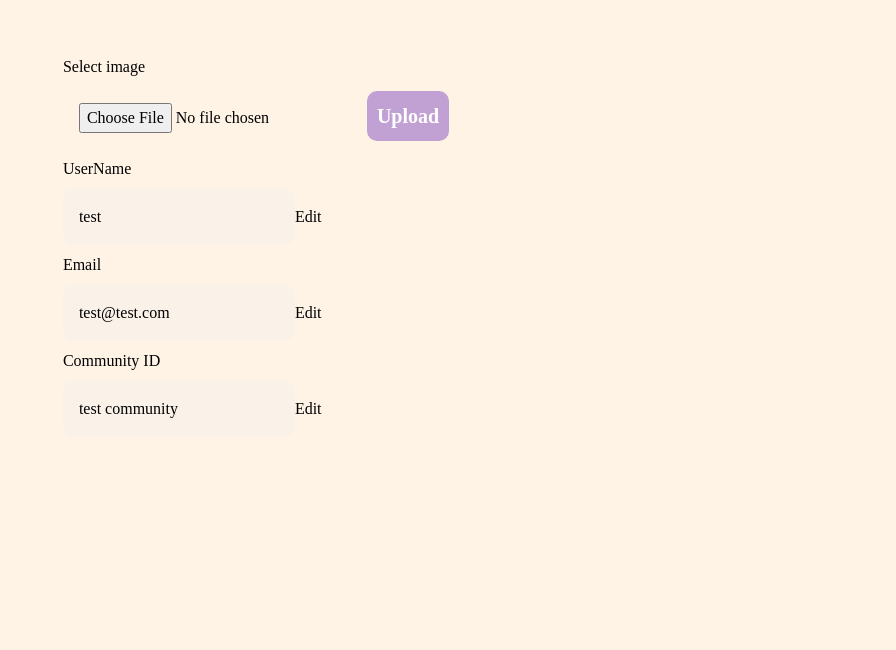
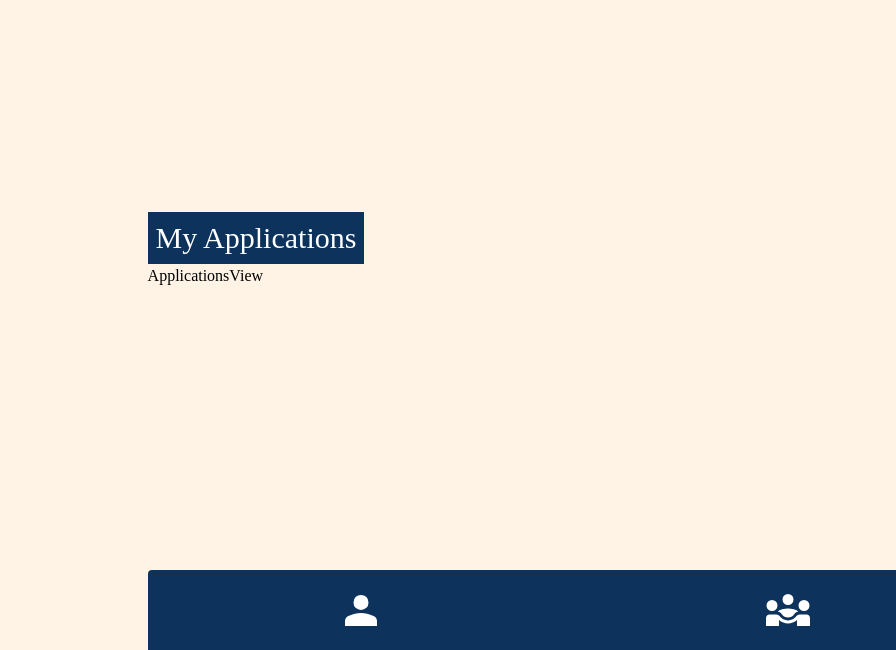
Before and after one commit to MinjiKong/BurnOut, a React (Create React App) app: page / in a window 1280 px wide. Shown: the part 150-800 px from the top of the page, without its empty margins (384-1280 px from the left). Built offline with nearby package versions, Linux system fonts and the light colour scheme; a web font is replaced by a local one.

Commit message:
Finish profile upload implementation

```diff
--- a/src/App.js
+++ b/src/App.js
@@ -33,20 +33,19 @@ function App() {
 
 
   return (
-    // <div className="App bg-beige">
-    //     {/* <Router>   */}
-    //       <Header text={text}/>
-    //       <Routes>
-    //         <Route path='/' element={<ApplicationsView/>}></Route>
-    //         {/* <Route path="/login" element={<Login/>}></Route> */}
-    //         <Route path="/community" element={<CommunityView />}></Route>
-    //         {/* <Route path='/settings' element={<Settings />}></Route> */}
-    //         <Route path='/leaderboard' element={<LeaderboardView />}></Route>
-    //       </Routes>
-    //       <Navbar />
-    //     {/* </Router> */}
-    //   </div>
-    <ProfileView/>
+    <div className="App bg-beige">
+        {/* <Router>   */}
+          <Header text={text}/>
+          <Routes>
+            <Route path='/' element={<ApplicationsView/>}></Route>
+            {/* <Route path="/login" element={<Login/>}></Route> */}
+            <Route path="/community" element={<CommunityView />}></Route>
+            {/* <Route path='/settings' element={<Settings />}></Route> */}
+            <Route path='/leaderboard' element={<LeaderboardView />}></Route>
+          </Routes>
+          <Navbar />
+        {/* </Router> */}
+      </div>
   )
 }
 
--- a/src/components/DataInterface.jsx
+++ b/src/components/DataInterface.jsx
@@ -30,6 +30,7 @@ import {
     sendPasswordResetEmail,
 
 } from "firebase/auth";
+import { getStorage, ref, uploadBytes, getDownloadURL } from "firebase/storage";
 // TODO: Add SDKs for Firebase products that you want to use
 // https://firebase.google.com/docs/web/setup#available-libraries
 
@@ -48,6 +49,7 @@ const firebaseConfig = {
 // Initialize Firebase
 const app = initializeApp(firebaseConfig);
 const db = getFirestore(app)
+const storage = getStorage(app);
 const analytics = getAnalytics(app);
 
 
@@ -138,21 +140,21 @@ export const updateApplication = (applicationData) => {
     });
 }
 
-export const getApplications = () => {
-    const applicationsColRef = collection(db, "applications");
-    const applicationsQuery = query(applicationsColRef, orderBy("dateApplied", "desc"));
-    return onSnapshot(applicationsQuery, (querySnapshot) => {
-        const applications = [];
-        querySnapshot.forEach((doc) => {
-            // doc.data() is never undefined for query doc snapshots
-            applications.push({
-                id: doc.id,
-                ...doc.data()
-            });
-        });
-        return applications;
-    });
-}
+// export const getApplications = () => {
+//     const applicationsColRef = collection(db, "applications");
+//     const applicationsQuery = query(applicationsColRef, orderBy("dateApplied", "desc"));
+//     return onSnapshot(applicationsQuery, (querySnapshot) => {
+//         const applications = [];
+//         querySnapshot.forEach((doc) => {
+//             // doc.data() is never undefined for query doc snapshots
+//             applications.push({
+//                 id: doc.id,
+//                 ...doc.data()
+//             });
+//         });
+//         return applications;
+//     });
+// }
 
 export const getCommunityApplications = (communityID) => {
     const applicationsColRef = collection(db, "applications");
@@ -204,6 +206,7 @@ export const addUser = (user) => {
         email: user.email,
         userName: user.userName,
         communityID: user.communityID,
+        imageUrl: ""
     }).then(() => {
         console.log("Document successfully written!");
     }
@@ -219,7 +222,7 @@ export const updateUser = (user) => {
         email: user.email,
         userName: user.userName,
         communityID: user.communityID,
-        image: user.image
+        imageUrl: user.imageUrl
     }).then(() => {
         console.log("Document successfully updated!");
     }
@@ -234,6 +237,7 @@ export const getUser = (userId) => {
         userName: "test",
         email: "test@test.com",
         communityID: "test community",
+        imageUrl: ""
     }
     // const userRef = doc(db, "users", userId);
     // return getDoc(userRef).then((doc) => {
@@ -246,6 +250,24 @@ export const getUser = (userId) => {
     // }).catch((error) => {
     //     console.log("Error getting document:", error);
     // });
+}
+
+export const uploadUserImage = (image) => {
+    var userId = getUserID();
+    const storageRef = ref(storage, `users/${userId}/profileImage`);
+    return uploadBytes(storageRef, image).then((snapshot) => {
+        console.log('Uploaded a blob or file!');
+    });
+}
+
+export const getUserImage = () => {
+    var userId = getUserID();
+    const storageRef = ref(storage, `users/${userId}/profileImage`);
+    return getDownloadURL(storageRef).then((url) => {
+        return url;
+    }).catch((error) => {
+        console.log(error);
+    });
 }
 
 // community functions
--- a/src/components/ProfileView.jsx
+++ b/src/components/ProfileView.jsx
@@ -73,22 +73,42 @@ function ProfileView() {
 
 const handleUpload = () => {
   const file = document.querySelector('input[type="file"]').files[0];
-  const storageRef = firebase.storage().ref();
-  const fileRef = storageRef.child(`users/${image}/profile.jpg`);
+  DataInterface.uploadUserImage(file).then((snap) => {
+    DataInterface.getUserImage("TbqmMiQEg5asd7SI27Jwm49uia22").then((url) => {
+      console.log(url);
+      setPhotoUrl(url);
+    })
+    // console.log('Download URL:', url);
+    // setPhotoUrl(url);
+    // DataInterface.updateUser({
+    //   id: "TbqmMiQEg5asd7SI27Jwm49uia22",
+    //   userName: username,
+    //   email: email,
+    //   communityID: communityID,
+    //   imageUrl: url
+    // }).catch((error) => {
+    //   console.error('Error updating user:', error);
+    // });
+  })
+  .catch((error) => {
+    console.error('Error uploading file:', error);
+  });
+  // const storageRef = firebase.storage().ref();
+  // const fileRef = storageRef.child(`users/${image}/profile.jpg`);
 
-  fileRef.put(file)
-    .then(() => {
-      console.log('File uploaded successfully.');
-      return fileRef.getDownloadURL();
-    })
-    .then((url) => {
-      console.log('Download URL:', url);
-      setPhotoUrl(url);
-      return DataInterface.updateUser({ photoUrl: url });
-    })
-    .catch((error) => {
-      console.error('Error uploading file:', error);
-    });
+  // fileRef.put(file)
+  //   .then(() => {
+  //     console.log('File uploaded successfully.');
+  //     return fileRef.getDownloadURL();
+  //   })
+  //   .then((url) => {
+  //     console.log('Download URL:', url);
+  //     setPhotoUrl(url);
+  //     return DataInterface.updateUser({ photoUrl: url });
+  //   })
+  //   .catch((error) => {
+  //     console.error('Error uploading file:', error);
+  //   });
 };
 
   useEffect(() => {
```
